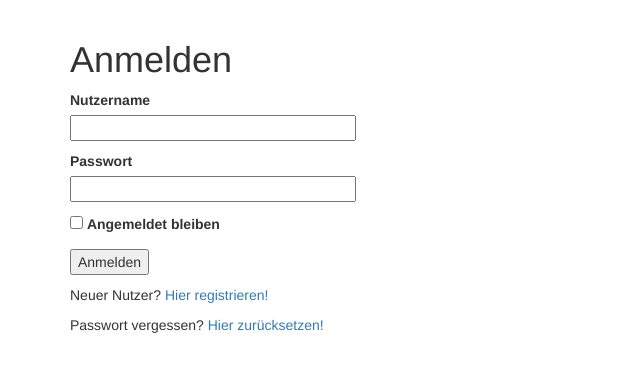
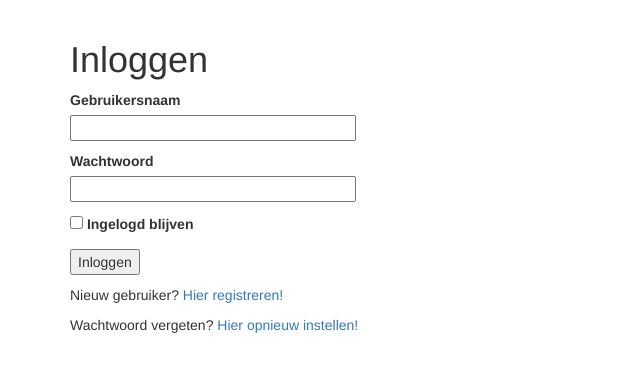
Before and after one commit to FeLoe/3bij3, a Flask app: page /login in a window 1280 px wide. Shown: the part 52-424 px from the top of the page, without its empty margins (0-640 px from the left). Run offline with Flask 2, Linux system fonts and the light colour scheme; some libraries are stand-ins or nearby versions.

Commit message:
App is now in Dutch!

```diff
--- a/app/__init__.py
+++ b/app/__init__.py
@@ -8,6 +8,7 @@ import logging
 from logging.handlers import SMTPHandler, RotatingFileHandler
 import os
 from flask_mail import Mail
+from flask_moment import Moment
 
 app = Flask(__name__)
 app.config.from_object(Config)
@@ -16,6 +17,7 @@ migrate = Migrate(app, db)
 login = LoginManager(app)
 bootstrap = Bootstrap(app)
 mail = Mail(app)
+moment = Moment(app)
 login.login_view = 'login'
 if not app.debug:
     if app.config['MAIL_SERVER']:
--- a/app/email.py
+++ b/app/email.py
@@ -12,7 +12,7 @@ def send_email(subject, sender, recipients, text_body, html_body):
 
 def send_password_reset_email(user):
     token = user.get_reset_password_token()
-    send_email('(Nachrichtenseite) Setzen Sie ihr Passwort zurück',
+    send_email('(Nieuwspagina) Wachtwoord opnieuw instellen',
                sender=app.config['ADMINS'][0],
                recipients=[user.email],
                text_body=render_template('email/reset_password.txt',
--- a/app/forms.py
+++ b/app/forms.py
@@ -4,43 +4,43 @@ from wtforms.validators import DataRequired, ValidationError, Email, EqualTo
 from app.models import User
 
 class LoginForm(FlaskForm):
-    username = StringField('Nutzername', validators = [DataRequired()])
-    password = PasswordField('Passwort', validators = [DataRequired()])
-    remember_me = BooleanField('Angemeldet bleiben')
-    submit = SubmitField('Anmelden')
+    username = StringField('Gebruikersnaam', validators = [DataRequired()])
+    password = PasswordField('Wachtwoord', validators = [DataRequired()])
+    remember_me = BooleanField('Ingelogd blijven')
+    submit = SubmitField('Inloggen')
 
 class RegistrationForm(FlaskForm):
-    username = StringField('Username', validators = [DataRequired()])
+    username = StringField('Gebruikersnaam', validators = [DataRequired()])
     email = StringField('Email', validators = [DataRequired(), Email()])
-    password = PasswordField('Password', validators = [DataRequired()])
-    password2 = PasswordField('Repeat Password', validators=[DataRequired(), EqualTo('password')])
-    submit = SubmitField('Register')
+    password = PasswordField('Wachtwoord', validators = [DataRequired()])
+    password2 = PasswordField('Herhaal wachtwoord', validators=[DataRequired(), EqualTo('password')])
+    submit = SubmitField('Registreren')
 
     def validate_username(self, username):
         user = User.query.filter_by(username=username.data).first()
         if user is not None:
-            raise ValidationError('Bitte nutzen Sie einen anderen Nutzernamen.')
+            raise ValidationError('Dit gebruikersnaam is al in gebruik, gebruik alstublieft een ander gebruikersnaam.')
 
     def validate_email(self, email):
         user = User.query.filter_by(email=email.data).first()
         if user is not None:
-            raise ValidationError('Bitte nutzen Sie eine andere Email Adresse')
+            raise ValidationError('Dit email adres is al in gebruik, gebruik alstublieft een ander email adres.')
 
 class MultiCheckboxField(SelectMultipleField):
     option_widget = widgets.CheckboxInput()
     widget = widgets.ListWidget(prefix_label = False)
 
 class ChecklisteForm(FlaskForm):
-    list_of_files = ['Politik', 'Wirtschaft', 'Sport']
+    list_of_files = ['politiek', 'economie', 'sport']
     files = [(x, x) for x in list_of_files]
     example = MultiCheckboxField('Label', choices=files)
-    submit = SubmitField('Ändern')
+    submit = SubmitField('Wijzigen')
 
 class ResetPasswordRequestForm(FlaskForm):
     email = StringField('Email', validators=[DataRequired(), Email()])
-    submit = SubmitField('Request Password Reset')
+    submit = SubmitField('Verzoek wachtwoord reset')
 
 class ResetPasswordForm(FlaskForm):
-    password = PasswordField('Passwort', validators= [DataRequired()])
-    password2 = PasswordField('Wiederhole Passwort', validators = [DataRequired(), EqualTo('password')])
-    submit = SubmitField('Zurücksetzung Passwort anfordern')
+    password = PasswordField('Wachtwoord', validators= [DataRequired()])
+    password2 = PasswordField('Herhaal wachtwoord', validators = [DataRequired(), EqualTo('password')])
+    submit = SubmitField('Verzoek wachtwoord reset')
--- a/app/models.py
+++ b/app/models.py
@@ -44,9 +44,9 @@ class User(UserMixin, db.Model):
 
 class Category(db.Model):
     id = db.Column(db.Integer, primary_key =True)
-    Sport = db.Column(db.Integer)
-    Politik = db.Column(db.Integer)
-    Wirtschaft = db.Column(db.Integer)
+    sport = db.Column(db.Integer)
+    politiek = db.Column(db.Integer)
+    economie = db.Column(db.Integer)
     timestamp = db.Column(db.DateTime, index = True, default = datetime.utcnow)
     user_id = db.Column(db.Integer, db.ForeignKey('user.id'))
 
--- a/app/routes.py
+++ b/app/routes.py
@@ -27,14 +27,14 @@ def login():
     if form.validate_on_submit():
         user = User.query.filter_by(username = form.username.data).first()
         if user is None or not user.check_password(form.password.data):
-            flash('Ungültiger Nutzername oder Passwort')
+            flash('Ongeldige gebruikersnaam of wachtwoord')
             return redirect(url_for('login'))
         login_user(user, remember=form.remember_me.data)
         next_page = request.args.get('next')
         if not next_page or url_parse(next_page).netloc != '':
             next_page = url_for('newspage')
         return redirect(next_page)
-    return render_template('login.html', title='Anmelden', form=form)
+    return render_template('login.html', title='Inloggen', form=form)
 
 @app.route('/logout')
 def logout():
@@ -52,9 +52,9 @@ def register():
         user.set_password(form.password.data)
         db.session.add(user)
         db.session.commit()
-        flash('Glückwunsch, Sie sind nun ein registrierter Nutzer!')
+        flash('Gefeliciteerd, u bent nu een ingeschreven gebruiker!')
         return redirect(url_for('login'))
-    return render_template('register.html', title = 'Registrieren', form=form)
+    return render_template('register.html', title = 'Registratie', form=form)
 
 @app.route('/', methods = ['GET', 'POST'])
 @app.route('/homepage', methods = ['GET', 'POST'])
@@ -78,23 +78,23 @@ def newspage():
     form = ChecklisteForm()
     difference = time_logged_in()['difference']
     selected_news = number_read()['selected_news']
-    if difference == 0 and selected_news > 0:
-        flash('Sie können die Studie jetzt beenden und einen finalen Fragebogen ausfüllen (Link rechts oben). Sie können die App aber auch gerne noch weiter benutzen.')
+    if difference > 0 and selected_news > 0:
+        flash('U kunt deze studie nu afsluiten en een finale vragenlijst invullen (link rechtsboven) - maar u kunt de webapp ook nog wel verder gebruiken.')
     if form.validate_on_submit():
         sel_categories = form.data["example"]
-        all_categories = ["Sport", "Wirtschaft", "Politik"]
+        all_categories = ["sport", "economie", "politiek"]
         categories_dict = {}
         for category in all_categories:
             if category in sel_categories:
                 categories_dict[category] = 1
             else:
                 categories_dict[category] = 0
-        category = Category(Sport = categories_dict["Sport"], Wirtschaft = categories_dict["Wirtschaft"], \
-                   Politik = categories_dict["Politik"], user_id = current_user.id)
+        category = Category(sport = categories_dict["sport"], economie = categories_dict["economie"], \
+                   politiek = categories_dict["politiek"], user_id = current_user.id)
         db.session.add(category)
         db.session.commit()
         return redirect(url_for('newspage'))
-    return render_template('newspage.html', results = results, form = form, title = 'Kategorien')
+    return render_template('newspage.html', results = results, form = form)
 
 def doctype_last(doctype, num=20, by_field = "META.ADDED", query = None):
     body = {
@@ -155,6 +155,9 @@ def show_detail(id):
          teaser = item['_source']['teaser']
          title = item['_source']['title']
          url = item['_source']['url']
+         publication_date = item['_source']['publication_date']
+         publication_date = datetime.strptime(publication_date, '%Y-%m-%dT%H:%M:%S')
+         print(publication_date)
          try:
              for image in item['_source']['images']:
                  image_url = image['url']
@@ -165,7 +168,7 @@ def show_detail(id):
          news_selected = News_sel(news_id = selected.es_id, user_id =current_user.id)
          db.session.add(news_selected)
          db.session.commit()
-     return render_template('detail.html', text = text, teaser = teaser, title = title, url = url, image = image_url, image_caption = image_caption)
+     return render_template('detail.html', text = text, teaser = teaser, title = title, url = url, image = image_url, image_caption = image_caption, time = publication_date)
 
 @app.route('/reset_password_request', methods= ['GET', 'POST'])
 def reset_password_request():
@@ -176,9 +179,9 @@ def reset_password_request():
         user = User.query.filter_by(email=form.email.data).first()
         if user:
             send_password_reset_email(user)
-        flash('Schauen Sie in ihren Emails nach Anweisungen, wie sie ihr Passwort zurücksetzen können')
+        flash('Controleer uw email, u hebt informatie ontvangen hoe u uw wachtwoord opnieuw kunt instellen.')
         return redirect(url_for('login'))
-    return render_template('reset_password_request.html', title="Passwort zurücksetzen", form=form)
+    return render_template('reset_password_request.html', title="Wachtwoord opnieuw instellen", form=form)
 
 @app.route('/reset_password/<token>', methods = ['GET', 'POST'])
 def reset_password(token):
@@ -189,7 +192,7 @@ def reset_password(token):
     if form.validate_on_submit():
         user.set_password(form.password.data)
         db.session.commit()
-        flash('Ihr Passwort wurde zurückgesetzt.')
+        flash('Uw wachtwoord is opnieuw ingesteld worden.')
         return redirect(url_for('login'))
     return render_template('reset_password.html', form=form)
 
@@ -201,9 +204,12 @@ def final_form():
 @app.context_processor
 def time_logged_in():
     if current_user.is_authenticated:
-        first_login = current_user.first_login
-        difference_raw = datetime.utcnow() - first_login
-        difference = difference_raw.days
+        try:
+            first_login = current_user.first_login
+            difference_raw = datetime.utcnow() - first_login
+            difference = difference_raw.days
+        except:
+            difference = 0
     else:
         difference = 0
     return dict(difference = difference)
--- a/app/static/mystyle.css
+++ b/app/static/mystyle.css
@@ -117,3 +117,11 @@
   color: #b3d9ff;
   background-color: #0066cc;
 }
+
+.cliente {
+	margin-top:10px;
+	border: #cdcdcd medium solid;
+	border-radius: 10px;
+	-moz-border-radius: 10px;
+	-webkit-border-radius: 10px;
+}
--- a/app/templates/404.html
+++ b/app/templates/404.html
@@ -2,7 +2,7 @@
 
 {% block app_content %}
 
-<h1>Datei wurde nicht gefunden</h1>
-<p><a href="{{ url_for('newspage') }}">Zurück</a></p>
+<h1>File werd niet gevonden</h1>
+<p><a href="{{ url_for('newspage') }}">Terug</a></p>
 
 {% endblock %}
--- a/app/templates/500.html
+++ b/app/templates/500.html
@@ -2,8 +2,8 @@
 
 {% block app_content %}
 
-<h1>Ein unerwarteter Fehler ist aufgetreten</h1>
-<p>Der Administrator wurde benachrichtigt. Wir entschuldigen uns für die Unannehmlichkeiten!</p>
+<h1>Een onverwacht fout is opgetreden</h1>
+<p>De beheerder werd in kennis gesteld. Onze excuses voor het ongemaak!</p>
 <p><a href="{{ url_for('newspage') }}">Zurück</a></p>
 
 {% endblock %}
--- a/app/templates/_result.html
+++ b/app/templates/_result.html
@@ -1,8 +1,8 @@
 <h4><u><a href="{{url_for('show_detail', id = result.new_id)}}">{{ result._source.title }}</a></u></h4>
 {% if (result._source.teaser) and (result._source.teaser|length < 200) and (result._source.leaser|length > 0) %}
-  <p> {{ result._source.teaser }} <a href= "{{url_for('show_detail', id = result.new_id)}}">Ganzen Artikel lesen</a></p>
+  <p> {{ result._source.teaser }} <a href= "{{url_for('show_detail', id = result.new_id)}}">Hele artikel lezen</a></p>
 {% elif (result._source.teaser) and (result._source.teaser|length > 200) %}
-  <p>{{ result._source.teaser[:200]}}...<a href="{{url_for('show_detail', id = result.new_id)}}">Ganzen Artikel lesen</a></p>
+  <p>{{ result._source.teaser[:200]}}...<a href="{{url_for('show_detail', id = result.new_id)}}">Hele artikel lezen</a></p>
 {% else %}
-  <p>{{ result._source.text[:200]}}...<a href="{{url_for('show_detail', id = result.new_id)}}">Ganzen Artikel lesen</a></p>
+  <p>{{ result._source.text[:200]}}...<a href="{{url_for('show_detail', id = result.new_id)}}">Hele artikel lezen</a></p>
 {% endif %}
--- a/app/templates/base.html
+++ b/app/templates/base.html
@@ -1,13 +1,19 @@
 {% extends 'bootstrap/base.html' %}
 
 {% block title %}
-{% if title %}{{title}} - Nachrichtenseite{% else %} Willkommen auf der Nachrichtenseite {% endif %}
+{% if title %}{{title}} - Nieuwspagina{% else %} Welkom op de Nieuwspagina{% endif %}
 {% endblock %}
 
 {% block styles %}
 {{super()}}
 <link rel="stylesheet"
       href="{{url_for('.static', filename='mystyle.css')}}">
+{% endblock %}
+
+{% block scripts %}
+{{super()}}
+{{ moment.include_moment() }}
+{{ moment.lang("nl") }}
 {% endblock %}
 
 {% block navbar %}
@@ -22,8 +28,8 @@
     </div>
     <div class = "collapse navbar-collapse" id="bs-example-navbar-collapse-1">
       <ul class="nav navbar-nav navbar-right">
-        {% if (difference > 7) and (selected_news > 10) %}
-        <li><a href ="{{ url_for('final_form') }}">End Study</a></li>
+        {% if (difference > 0) and (selected_news > 0) %}
+        <li><a href ="{{ url_for('final_form') }}">Studie afsluiten</a></li>
         {% endif %}
 	{% if current_user.is_anonymous %}
 	<li><a href="{{ url_for('login') }}">Login</a></li>
--- a/app/templates/detail.html
+++ b/app/templates/detail.html
@@ -5,11 +5,13 @@
 <div class="col-md-12">
    <div class="pull-left"><img src = {{image}} alt = {{image_caption}} hspace = "20"/></div>
    <div>
+      <p style="color: grey;">{{moment(time).fromNow() }}</p>
       <p><b> {{teaser}}</b></p>
       <p> {{text}} </p>
    </div>
 </div>
 {% else %}
+<p>{{moment(time).fromNow() }}</p>
 <p><b> {{teaser}}</b></p>
 <p> {{text}} </p>
 {%endif %}
--- a/app/templates/login.html
+++ b/app/templates/login.html
@@ -1,7 +1,7 @@
 {% extends "base.html" %}
 
 {% block app_content %}
-    <h1>Anmelden</h1>
+    <h1>Inloggen</h1>
     <form action="" method = "post">
         {{ form.hidden_tag() }}
         <p>
@@ -20,7 +20,7 @@
         </p>
 	<p>{{ form.remember_me() }} {{ form.remember_me.label }}</p>
 	<p>{{ form.submit() }}</p>
-	<p>Neuer Nutzer? <a href="{{ url_for('register')}}">Hier registrieren!</a></p>
-	<p>Passwort vergessen? <a href = "{{ url_for('reset_password_request') }}">Hier zurücksetzen!</a>
+	<p>Nieuw gebruiker? <a href="{{ url_for('register')}}">Hier registreren!</a></p>
+	<p>Wachtwoord vergeten? <a href = "{{ url_for('reset_password_request') }}">Hier opnieuw instellen!</a>
     </form>
 {% endblock %}
--- a/app/templates/register.html
+++ b/app/templates/register.html
@@ -2,7 +2,7 @@
 {% import 'bootstrap/wtf.html' as wtf %}
 
 {% block app_content %}
-    <h1>Registrieren</h1>
+    <h1>Registreren</h1>
     <div class = "row">
         <div class="col-md-4">
             {{ wtf.quick_form(form) }}
--- a/app/templates/reset_password.html
+++ b/app/templates/reset_password.html
@@ -1,7 +1,7 @@
 {% extends "base.html" %}
 
 {% block app_content %}
-<h1> Setzen Sie ihr Password zurück </h1>
+<h1> Stel uw wachtwoord opnieuw in</h1>
 <form action="" method="post">
   {{ form.hidden_tag() }}
   <p>
--- a/app/templates/reset_password_request.html
+++ b/app/templates/reset_password_request.html
@@ -1,7 +1,7 @@
 {% extends "base.html" %}
 
 {% block app_content %}
-<h1>Passwort zurücksetzen</h1>
+<h1>Wachtwoord opnieuw instellen</h1>
 <form action="" method="post">
   {{ form.hidden_tag() }}
   <p>
```
Also changed, not shown: app/templates/email/reset_password.html (+5 -5 lines), app/templates/email/reset_password.txt (+4 -4 lines), app/templates/newspage.html (+7 -1 lines).
